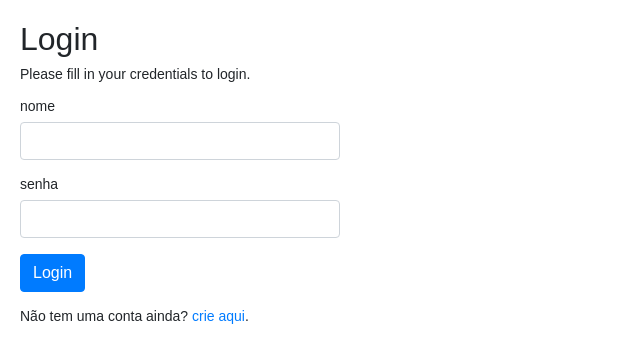
After one commit to KauehVBK/TCCmanager, a PHP site: page /login.php in a window 1280 px wide. The commit adds this page. Shown: the top 363 px of the page, without its empty margins (0-640 px from the left). Run offline with PHP 8.4, Linux system fonts and the light colour scheme.

Commit message:
mais coisa pra complicar a vida

```diff
--- a/create.php
+++ b/create.php
@@ -7,8 +7,12 @@
     <meta http-equiv="X-UA-Compatible" content="IE=edge">
     <meta name="viewport" content="width=device-width, initial-scale=1.0">
     <title>cadastro</title>
-    <link rel="stylesheet" href="css/style.css">
 
+    <link rel="stylesheet" href="https://stackpath.bootstrapcdn.com/bootstrap/4.5.2/css/bootstrap.min.css">
+    <style>
+        body{ font: 14px sans-serif; }
+        .wrapper{ width: 360px; padding: 20px; }
+    </style>
 </head>
 
 <body>
--- /dev/null
+++ b/login.php
@@ -0,0 +1,131 @@
+<?php
+// Initialize the session
+session_start();
+
+// Check if the user is already logged in, if yes then redirect him to welcome page
+if(isset($_SESSION["loggedin"]) && $_SESSION["loggedin"] === true){
+    header("location: view.php");
+    exit;
+}
+
+// Include config file
+require_once "config.php";
+
+// Define variables and initialize with empty values
+$nome = $senha = "";
+$nome_err = $senha_err = $login_err = "";
+
+// Processing form data when form is submitted
+if($_SERVER["REQUEST_METHOD"] == "POST"){
+
+    // Check if username is empty
+    if(empty(trim($_POST["nome"]))){
+        $nome_err = "nome.";
+    } else{
+        $nome = trim($_POST["nome"]);
+    }
+
+    // Check if password is empty
+    if(empty(trim($_POST["senha"]))){
+        $senha_err = "senha esta incorreta.";
+    } else{
+        $senha = trim($_POST["senha"]);
+    }
+
+    // Validate credentials
+    if(empty($nome_err) && empty($senha_err)){
+        // Prepare a select statement
+        $sql = "SELECT ID_usu, Nome, senha FROM usuarios WHERE nome = ?";
+
+        if($stmt = mysqli_prepare($conn, $sql)){
+            // Bind variables to the prepared statement as parameters
+            mysqli_stmt_bind_param($stmt, "s", $param_username);
+
+            // Set parameters
+            $param_username = $nome;
+
+            // Attempt to execute the prepared statement
+            if(mysqli_stmt_execute($stmt)){
+                // Store result
+                mysqli_stmt_store_result($stmt);
+
+                // Check if username exists, if yes then verify password
+                if(mysqli_stmt_num_rows($stmt) == 1){
+                    // Bind result variables
+                    mysqli_stmt_bind_result($stmt, $ID_usu, $nome, $hashed_password);
+                    if(mysqli_stmt_fetch($stmt)){
+                        if(password_verify($senha, $hashed_password)){
+                            // Password is correct, so start a new session
+                            session_start();
+
+                            // Store data in session variables
+                            $_SESSION["loggedin"] = true;
+                            $_SESSION["ID_usu"] = $ID_usu;
+                            $_SESSION["nome"] = $nome;
+
+                            // Redirect user to welcome page
+                            header("location: view.php");
+                        } else{
+                            // Password is not valid, display a generic error message
+                            $login_err = "nome de usuario invalido.";
+                        }
+                    }
+                } else{
+                    // Username doesn't exist, display a generic error message
+                    $login_err = "nome de usuario invalido.";
+                }
+            } else{
+                echo "Algo deu errado tente depois.";
+            }
+
+            // Close statement
+            mysqli_stmt_close($stmt);
+        }
+    }
+
+    // Close connection
+    mysqli_close($conn);
+}
+?>
+
+<!DOCTYPE html>
+<html lang="pt-br">
+<head>
+    <meta charset="UTF-8">
+    <title>Login</title>
+    <link rel="stylesheet" href="https://stackpath.bootstrapcdn.com/bootstrap/4.5.2/css/bootstrap.min.css">
+    <style>
+        body{ font: 14px sans-serif; }
+        .wrapper{ width: 360px; padding: 20px; }
+    </style>
+</head>
+<body>
+    <div class="wrapper">
+        <h2>Login</h2>
+        <p>Please fill in your credentials to login.</p>
+
+        <?php
+        if(!empty($login_err)){
+            echo '<div class="alert alert-danger">' . $login_err . '</div>';
+        }
+        ?>
+
+        <form action="<?php echo htmlspecialchars($_SERVER["PHP_SELF"]); ?>" method="post">
+            <div class="form-group">
+                <label>nome</label>
+                <input type="text" name="nome" class="form-control <?php echo (!empty($nome_err)) ? 'is-invalid' : ''; ?>" value="<?php echo $nome; ?>">
+                <span class="invalid-feedback"><?php echo $nome_err; ?></span>
+            </div>
+            <div class="form-group">
+                <label>senha</label>
+                <input type="password" name="senha" class="form-control <?php echo (!empty($senha_err)) ? 'is-invalid' : ''; ?>">
+                <span class="invalid-feedback"><?php echo $senha_err; ?></span>
+            </div>
+            <div class="form-group">
+                <input type="submit" class="btn btn-primary" value="Login">
+            </div>
+            <p>Não tem uma conta ainda? <a href="create.php">crie aqui</a>.</p>
+        </form>
+    </div>
+</body>
+</html>
--- a/record.php
+++ b/record.php
@@ -15,9 +15,9 @@ if (isset($_POST['submit'])) {
     $result = $conn->query($sql);
     if ($result == true) {
 
-        echo "CADASTRO FEITO";
+      echo "CADASTRO FEITO <br> <a href= login.php>Click aqui para continuar</a>";
     } else {
-        echo "erro" . $sql . "<br>" . $conn->erro;
+       echo "erro" . $sql . "<br>" . $conn->erro;
     }
 
     $conn->close();
```
Also changed, not shown: delete.php (added, +25 -0 lines), edt.php (added, +112 -0 lines), view.php (added, +99 -0 lines), config.php (line endings or trailing spaces).
